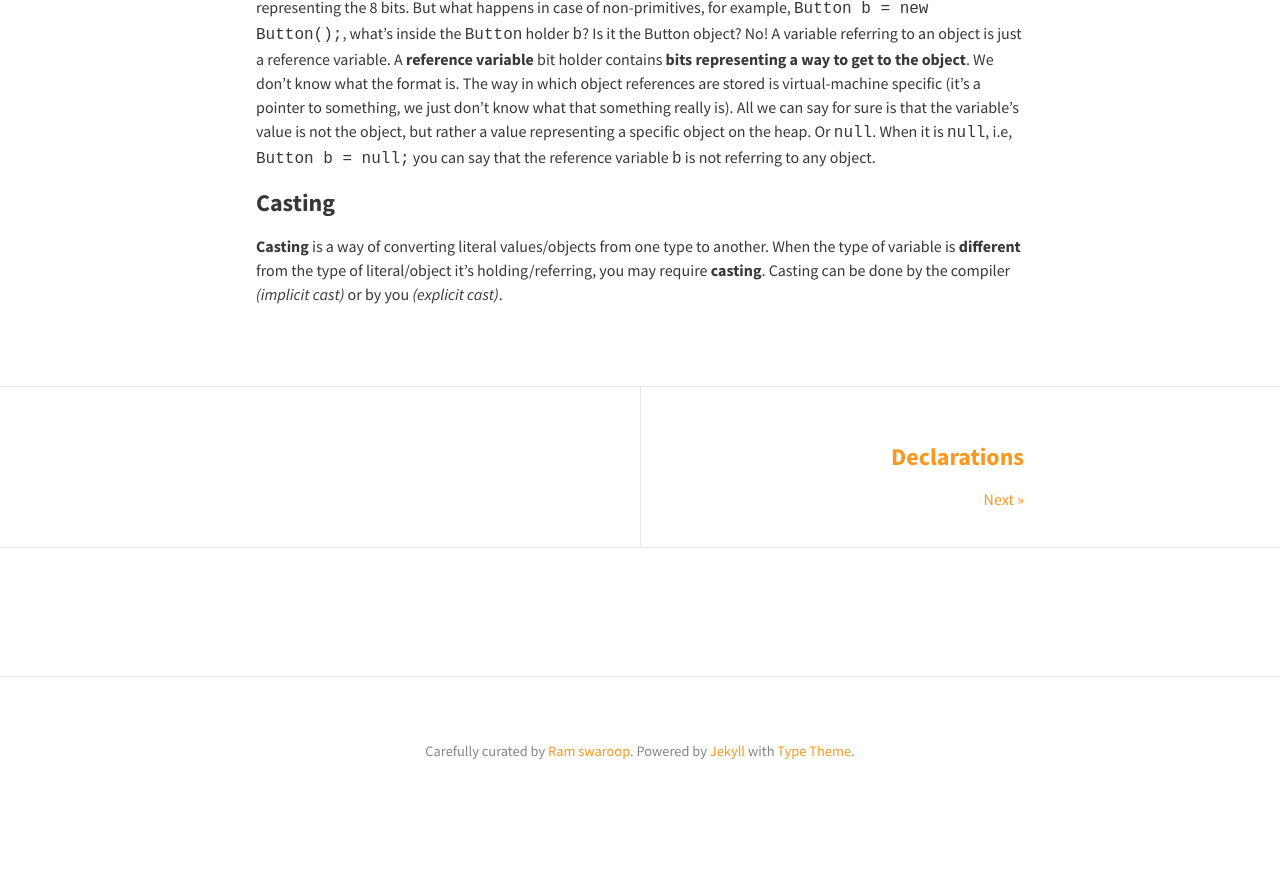
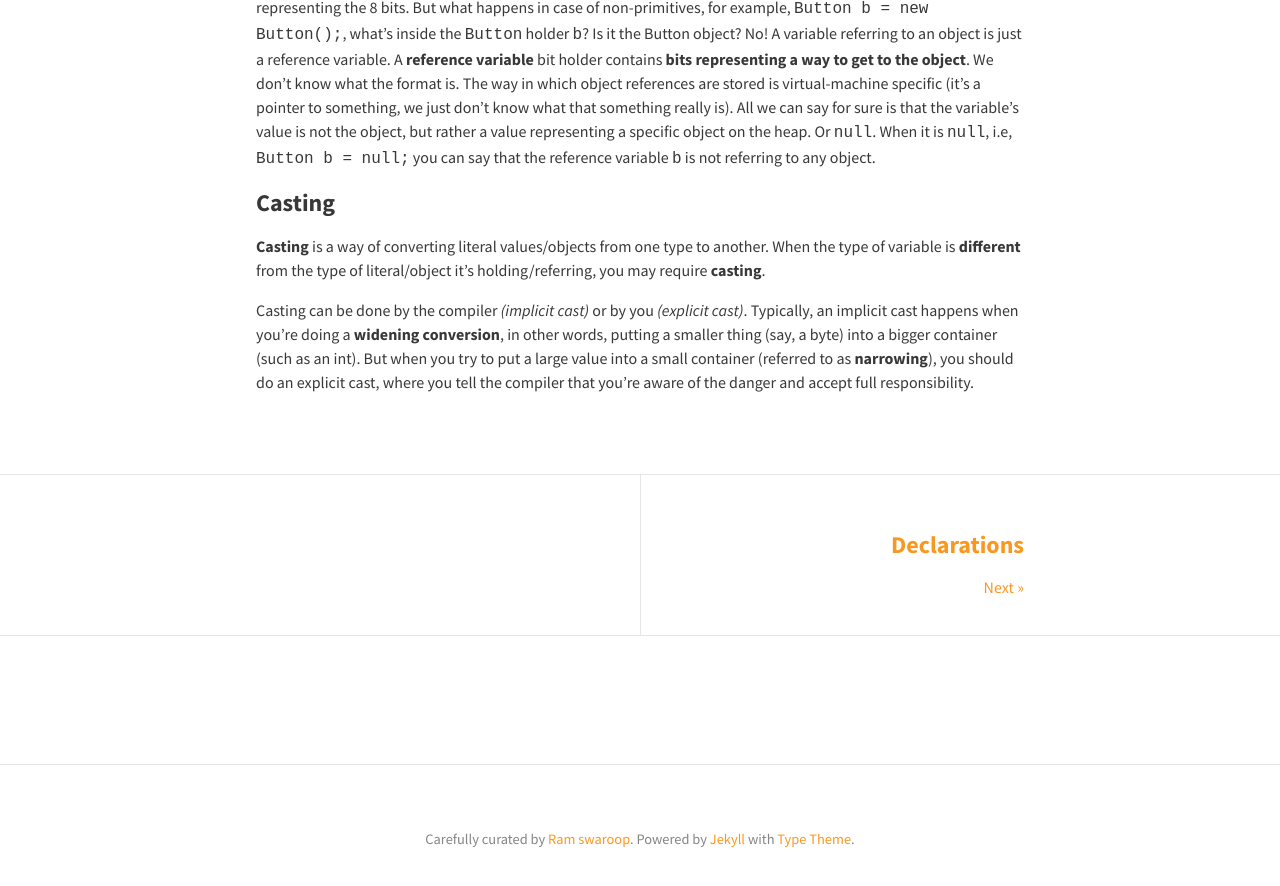
Before and after one commit to rampatra/JavaNotes, a Jekyll site: the page built from _posts/2015-05-14-variables-and-literals.md, in a window 1280 px wide and 900 px high, scrolled down 4453 px. Shown: the top 886 px of the window. Built offline with Jekyll 4.4.1, drawn with Linux system fonts in a browser that asks for light colours; nearby versions of some CDN libraries; comment, search, counter and statistics services are not loaded; before the commit the page ends 5280 px from its top, so only the background shows below that.

Commit message:
added content

```diff
--- a/_posts/2015-05-14-variables-and-literals.md
+++ b/_posts/2015-05-14-variables-and-literals.md
@@ -252,5 +252,9 @@ not the object, but rather a value representing a specific object on the heap. O
 ### Casting
 
 __Casting__ is a way of converting literal values/objects from one type to another. When the type of variable is
-__different__ from the type of literal/object it's holding/referring, you may require __casting__. Casting can be done
-by the compiler _(implicit cast)_ or by you _(explicit cast)_.
+__different__ from the type of literal/object it's holding/referring, you may require __casting__.
+
+Casting can be done by the compiler _(implicit cast)_ or by you _(explicit cast)_. Typically, an implicit cast happens
+when you're doing a __widening conversion__, in other words, putting a smaller thing (say, a byte) into a bigger container
+(such as an int). But when you try to put a large value into a small container (referred to as __narrowing__), you should
+do an explicit cast, where you tell the compiler that you're aware of the danger and accept full responsibility.
```
